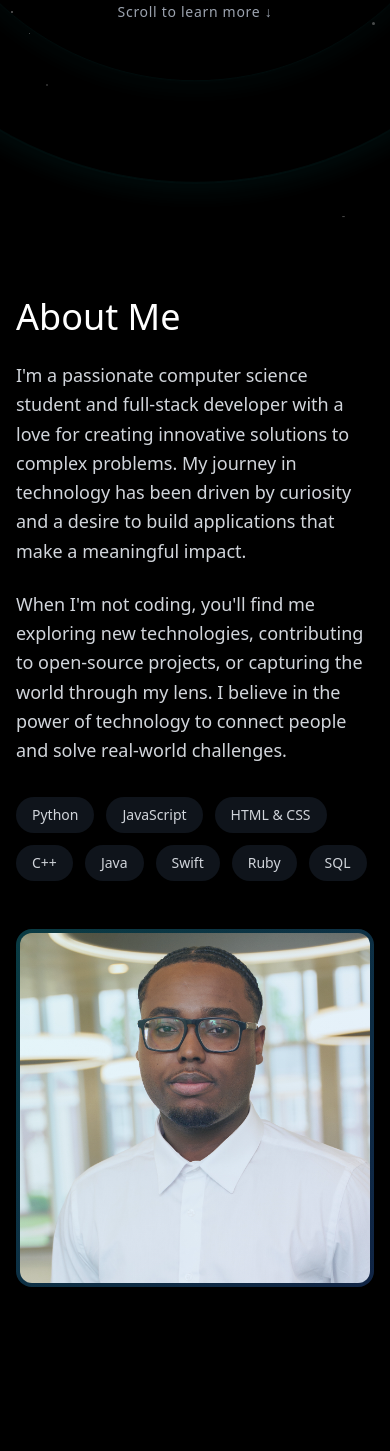
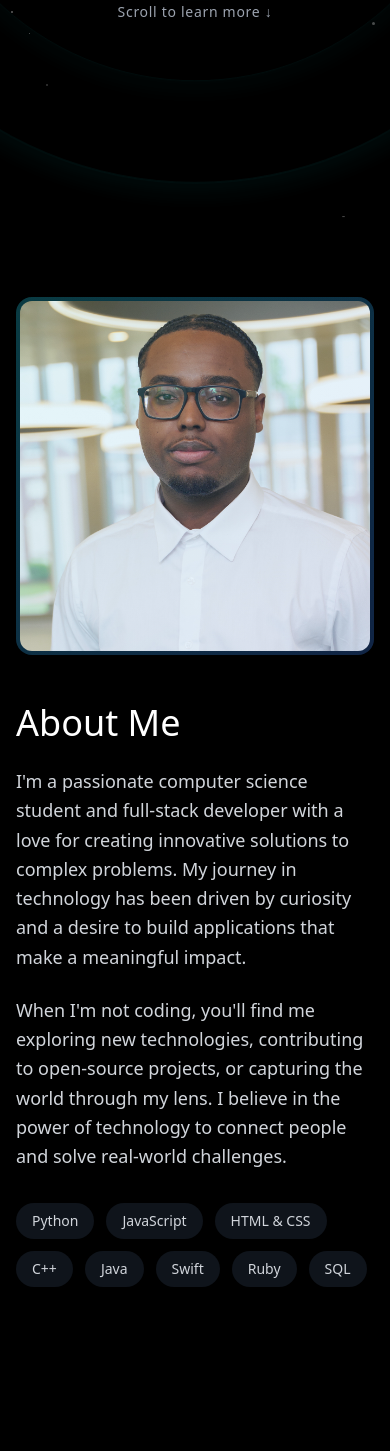
Before and after one commit to RoobyD/portfolio-website, a React (Vite) app: page / in a window 390 px wide. Shown: the part 627-2078 px from the top of the page. Built offline with nearby package versions, Linux system fonts and the light colour scheme.

Commit message:
rearranged about me section mobile UI

```diff
--- a/src/components/About.jsx
+++ b/src/components/About.jsx
@@ -11,7 +11,21 @@ const About = () => {
 
       <div className="max-w-4xl mx-auto relative z-10">
         <div className="grid md:grid-cols-2 gap-12 items-center">
-          <div>
+          {/* Image First - Shows first on mobile, second on desktop */}
+          <div className="relative order-1 md:order-2">
+            <div className="aspect-square rounded-2xl overflow-hidden bg-gradient-to-br from-cyan-400/20 to-blue-500/20 p-1">
+              <img
+                src={profilePic}
+                alt="Rooby Dartiny"
+                className="w-full h-full object-cover rounded-xl"
+              />
+            </div>
+            {/* Optional: Add a subtle glow effect */}
+            <div className="absolute inset-0 rounded-2xl bg-gradient-to-br from-cyan-400/10 to-blue-500/10 pointer-events-none"></div>
+          </div>
+
+          {/* Text Second - Shows second on mobile, first on desktop */}
+          <div className="order-2 md:order-1">
             <h2 className="text-4xl md:text-5xl font-light mb-6">About Me</h2>
             <p className="text-lg font-light text-gray-300 leading-relaxed mb-6">
               I'm a passionate computer science student and full-stack developer with a love for creating innovative solutions
@@ -31,17 +45,6 @@ const About = () => {
               ))}
             </div>
           </div>
-          <div className="relative">
-            <div className="aspect-square rounded-2xl overflow-hidden bg-gradient-to-br from-cyan-400/20 to-blue-500/20 p-1">
-              <img
-                src={profilePic}
-                alt="Rooby Dartiny"
-                className="w-full h-full object-cover rounded-xl"
-              />
-            </div>
-            {/* Optional: Add a subtle glow effect */}
-            <div className="absolute inset-0 rounded-2xl bg-gradient-to-br from-cyan-400/10 to-blue-500/10 pointer-events-none"></div>
-          </div>
         </div>
       </div>
     </section>
```
